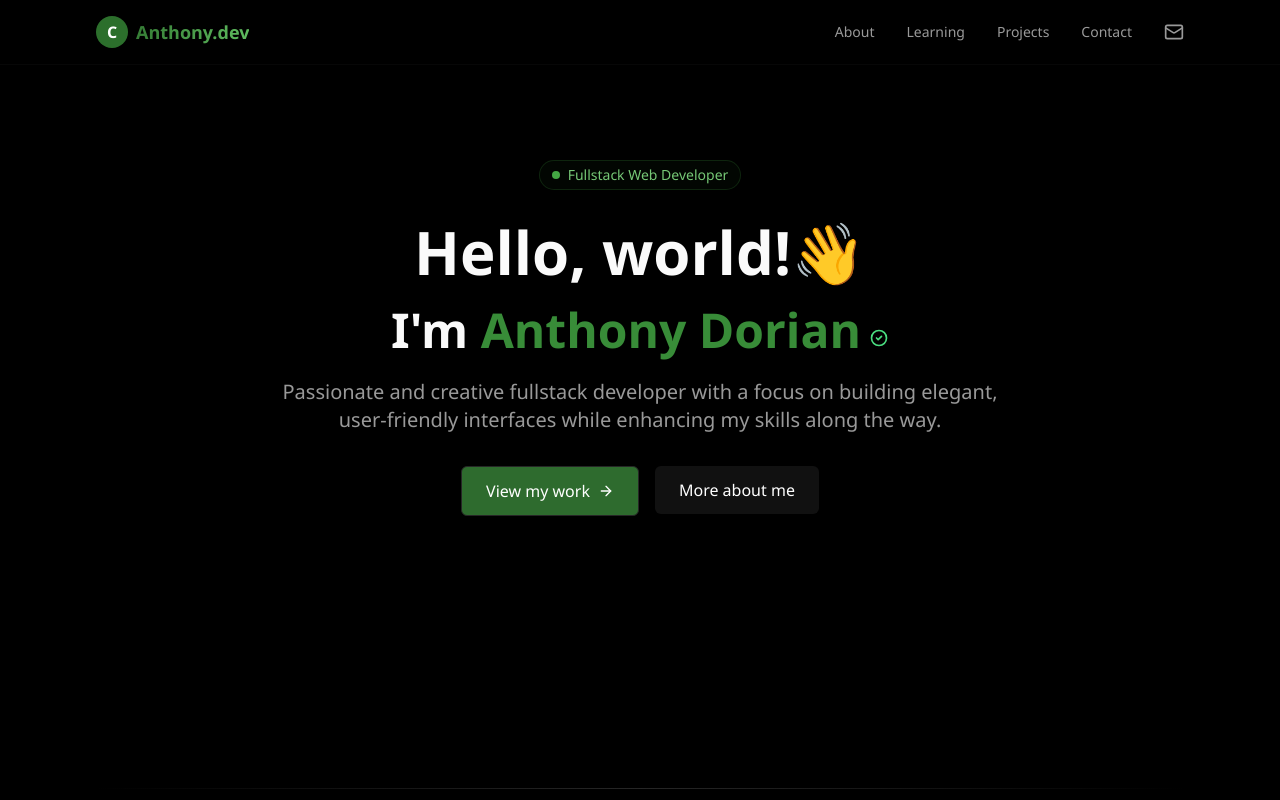
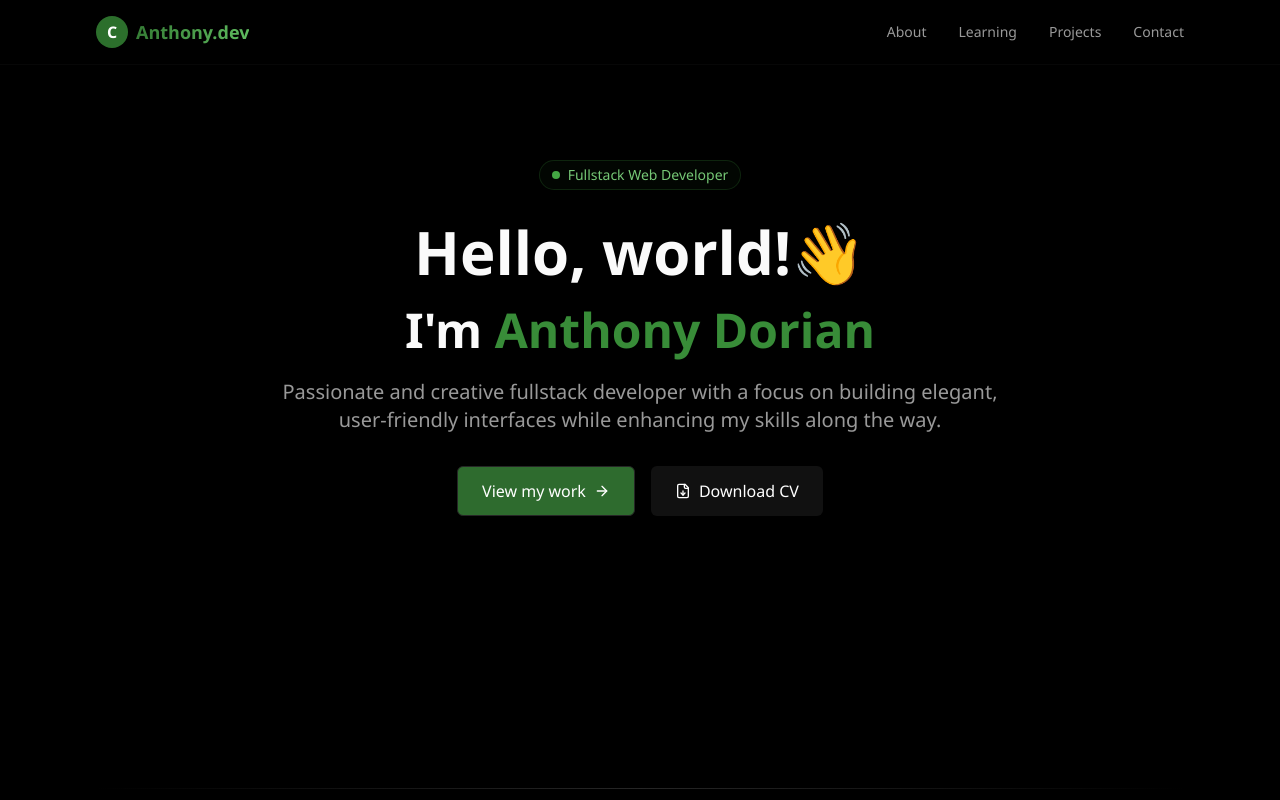
Before and after one commit to Codeur-Omniscient/Anthonydorian-Portfolio, a React (Vite) app: page / in a window 1280 px wide. Shown: the top 800 px of the page. Built offline with nearby package versions, Linux system fonts and the light colour scheme.

Commit message:
feat(ui): Ajout d'un bouton de téléchargement de CV dans le composant Hero et nettoyage des imports dans le composant Navigation

```diff
--- a/src/components/Hero.tsx
+++ b/src/components/Hero.tsx
@@ -1,6 +1,6 @@
 import { motion } from "motion/react";
 import { Button } from "./ui/button";
-import { ArrowRight } from "lucide-react";
+import { ArrowRight, FileDown } from "lucide-react";
 
 const Hero = () => {
   return (
@@ -23,23 +23,6 @@ const Hero = () => {
 
           <h2 className="text-4xl md:text-5xl font-bold mb-6">
             I'm <span className="text-green-600">Anthony Dorian</span>
-            <span className="inline-block ml-2">
-              <svg
-                width="20"
-                height="20"
-                viewBox="0 0 24 24"
-                fill="none"
-                xmlns="http://www.w3.org/2000/svg"
-              >
-                <path
-                  d="M9 12L11 14L15 10M21 12C21 16.9706 16.9706 21 12 21C7.02944 21 3 16.9706 3 12C3 7.02944 7.02944 3 12 3C16.9706 3 21 7.02944 21 12Z"
-                  stroke="#4ADE80"
-                  strokeWidth="2"
-                  strokeLinecap="round"
-                  strokeLinejoin="round"
-                />
-              </svg>
-            </span>
           </h2>
 
           <p className="text-xl text-muted-foreground mb-8 mx-auto">
@@ -58,10 +41,14 @@ const Hero = () => {
               </Button>
             </a>
 
-            <a href="#about">
-              <button className="flex items-center gap-2 px-6 py-3 bg-[#111111] hover:bg-[#222222] transition-colors rounded-md text-white text-base">
-                More about me
-              </button>
+            <a
+              href="./Resume-Anthony.pdf"
+              target="_blank"
+              rel="noopener noreferrer"
+              className="group inline-flex items-center gap-2 px-6 py-3 bg-[#111111] hover:bg-[#222222] transition-colors rounded-md text-white"
+            >
+              <FileDown className="h-4 w-4 transition-transform group-hover:-translate-y-1" />
+              Download CV
             </a>
           </div>
         </motion.div>
--- a/src/components/Navigation.tsx
+++ b/src/components/Navigation.tsx
@@ -1,6 +1,6 @@
 import React, { useState, useEffect } from "react";
 import { motion } from "motion/react";
-import { X, Menu, Mail } from "lucide-react";
+import { X, Menu } from "lucide-react";
 
 // Type pour les éléments de navigation
 interface NavItem {
@@ -106,14 +106,6 @@ const Navigation = () => {
                   {item.name}
                 </a>
               ))}
-
-              <a
-                href="#contact"
-                className="text-muted-foreground hover:text-green-300 transition-colors"
-                onClick={(e) => handleScrollToSection(e, "#contact")}
-              >
-                <Mail className="h-5 w-5" />
-              </a>
             </nav>
 
             <button
```
